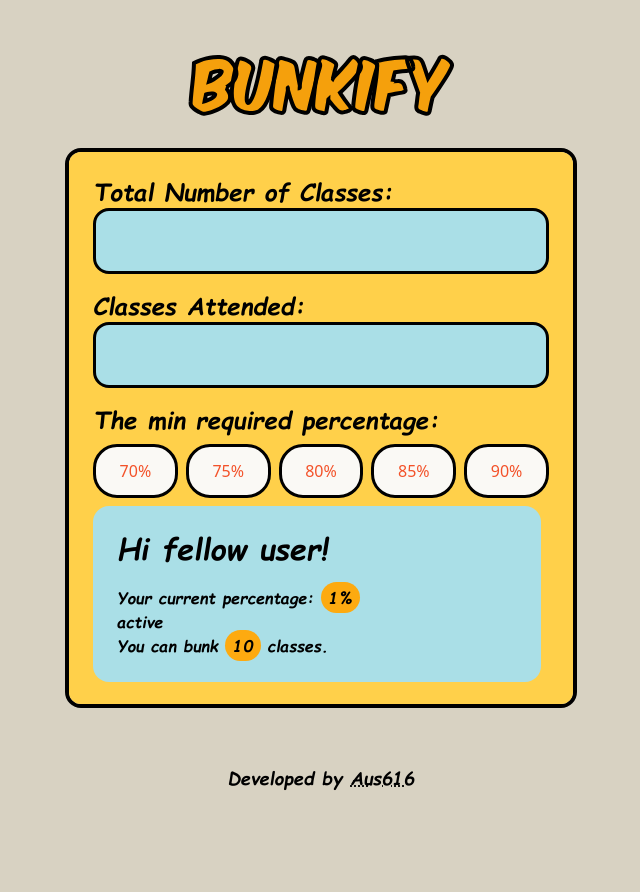
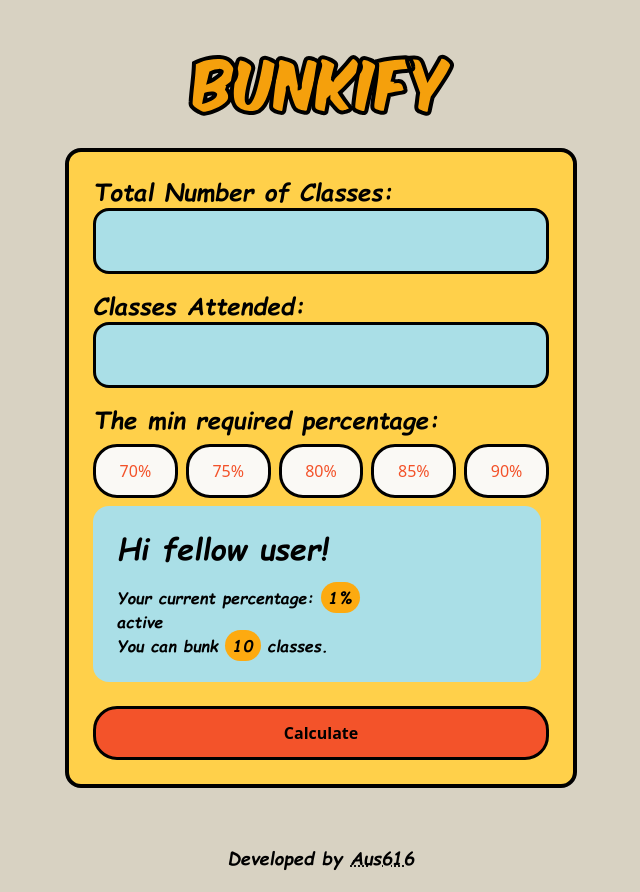
Before and after one commit to AUS616/Bunkify, a Flask app: template templates/index.html in a window 1280 px wide. Shown: the whole page, without its empty margins (319-959 px from the left). Before the commit the page ends 790 px from the top, so only its background shows below. Run offline with Flask 3, Linux system fonts and the light colour scheme; the template is opened without the code that fills it: most values are stand-ins (such as "Sample title", 1, 10 or a date in 2020).

Commit message:
Update index.html

```diff
--- a/templates/index.html
+++ b/templates/index.html
@@ -13,7 +13,7 @@
     <div class="flex-1 flex flex-col items-center justify-center py-4">
         <h1 class="text-6xl font-bold text-[#F5A00C] mt-8 mb-10">Bunkify</h1>
 
-        <div class="w-full max-w-sm sm:max-w-md lg:max-w-lg bg-[#FFD04A] rounded-2xl border-4 border-black pt-4 sm:pt-5 pb-4 sm:pb-5 p-3 sm:p-4 md:p-6 max-h-[70vh] overflow-y-auto">
+        <div class="w-full max-w-sm sm:max-w-md lg:max-w-lg bg-[#FFD04A] rounded-2xl border-4 border-black pt-4 sm:pt-5 pb-4 sm:pb-5 p-3 sm:p-4 md:p-6 ">
 
             <form  method="POST">
               <!-- entries -->
```
